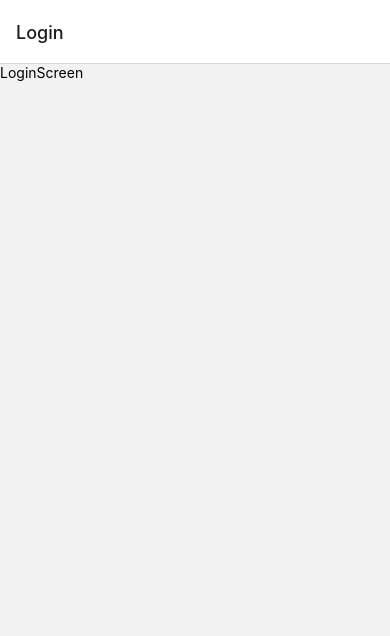
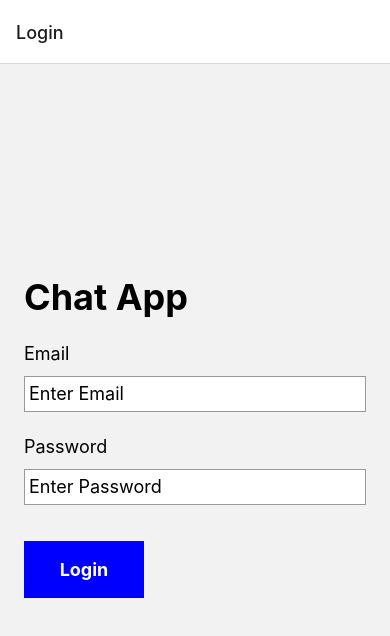
Before and after one commit to happyharis/chat-v1, a React Native app: screen /Login in a window 390 px wide. Shown: the top 636 px of the page. Built offline with nearby package versions, Linux system fonts and the light colour scheme.

Commit message:
Add email and password input

```diff
--- a/screens/LoginScreen.js
+++ b/screens/LoginScreen.js
@@ -1,12 +1,79 @@
-import { StyleSheet, Text, View } from "react-native";
-import React from "react";
+import {
+  StyleSheet,
+  Text,
+  TextInput,
+  TouchableOpacity,
+  TouchableWithoutFeedback,
+  View,
+} from "react-native";
+import React, { useState } from "react";
 
-export default function LoginScreen() {
+export default function LoginScreen({ navigation }) {
+  const [email, setEmail] = useState("");
+  const [password, setPassword] = useState("");
   return (
-    <View>
-      <Text>LoginScreen</Text>
-    </View>
+    <TouchableWithoutFeedback onPress={Keyboard.dismiss}>
+      <View style={styles.container}>
+        <Text style={styles.title}>Chat App</Text>
+        <Text style={styles.fieldTitle}>Email</Text>
+        <TextInput
+          style={styles.input}
+          placeholder="Enter Email"
+          value={email}
+          onChangeText={(text) => setEmail(text)}
+        />
+        <Text style={styles.fieldTitle}>Password</Text>
+        <TextInput
+          style={styles.input}
+          placeholder="Enter Password"
+          secureTextEntry={true}
+          value={password}
+          onChangeText={(text) => setPassword(text)}
+        />
+
+        <TouchableOpacity style={styles.loginButton} onPress={null}>
+          <Text style={styles.buttonText}>Login</Text>
+        </TouchableOpacity>
+      </View>
+    </TouchableWithoutFeedback>
   );
 }
 
-const styles = StyleSheet.create({});
+const styles = StyleSheet.create({
+  container: {
+    flex: 1,
+    justifyContent: "center",
+    padding: 24,
+  },
+  title: {
+    fontSize: 36,
+    fontWeight: "bold",
+    marginBottom: 24,
+  },
+  fieldTitle: {
+    fontSize: 18,
+    marginBottom: 12,
+  },
+  input: {
+    borderColor: "#999",
+    borderWidth: 1,
+    marginBottom: 24,
+    padding: 4,
+    height: 36,
+    fontSize: 18,
+    backgroundColor: "white",
+  },
+  loginButton: {
+    backgroundColor: "blue",
+    width: 120,
+    alignItems: "center",
+    padding: 18,
+    marginTop: 12,
+    marginBottom: 36,
+  },
+  buttonText: {
+    color: "white",
+    fontWeight: "bold",
+    fontSize: 18,
+  },
+});
```
